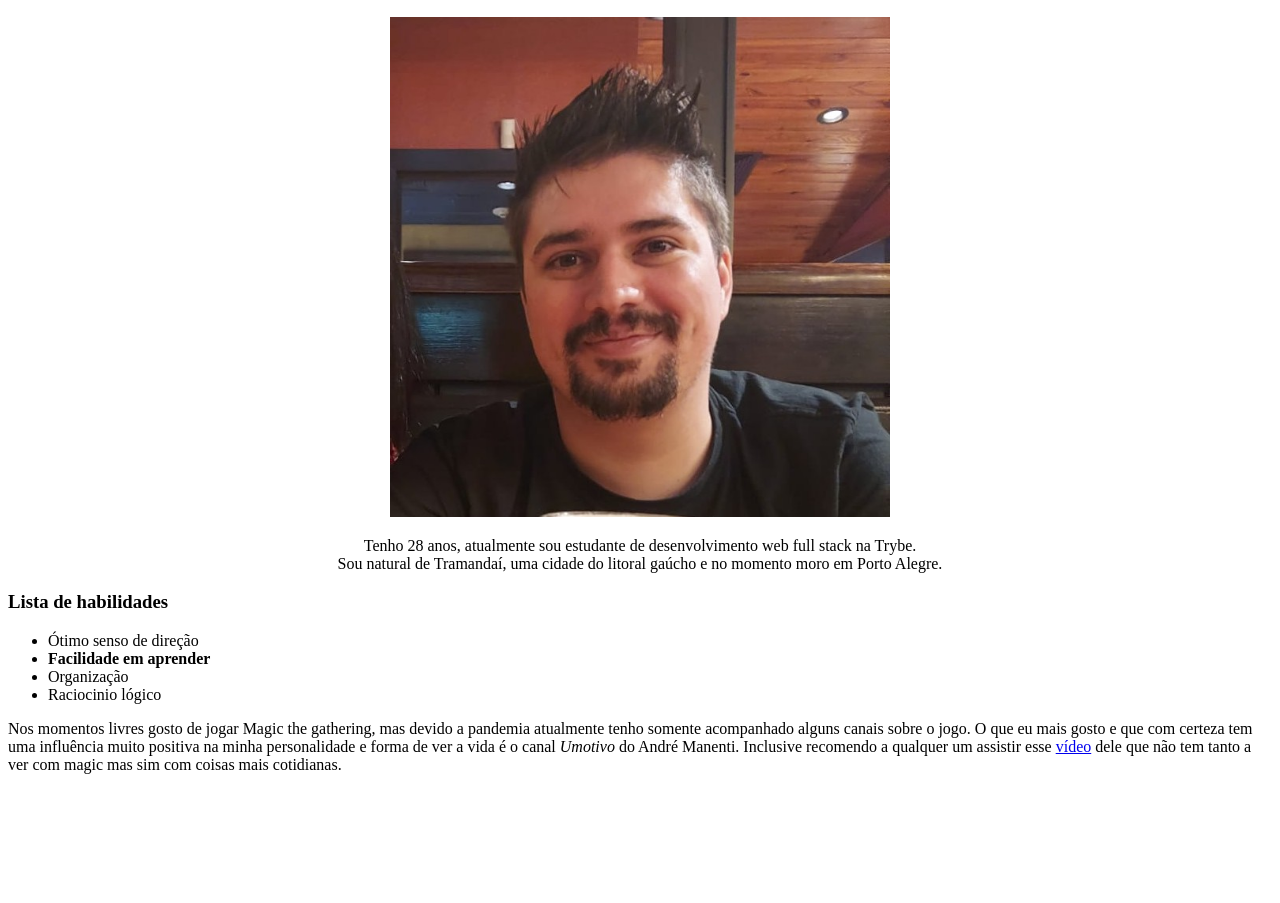
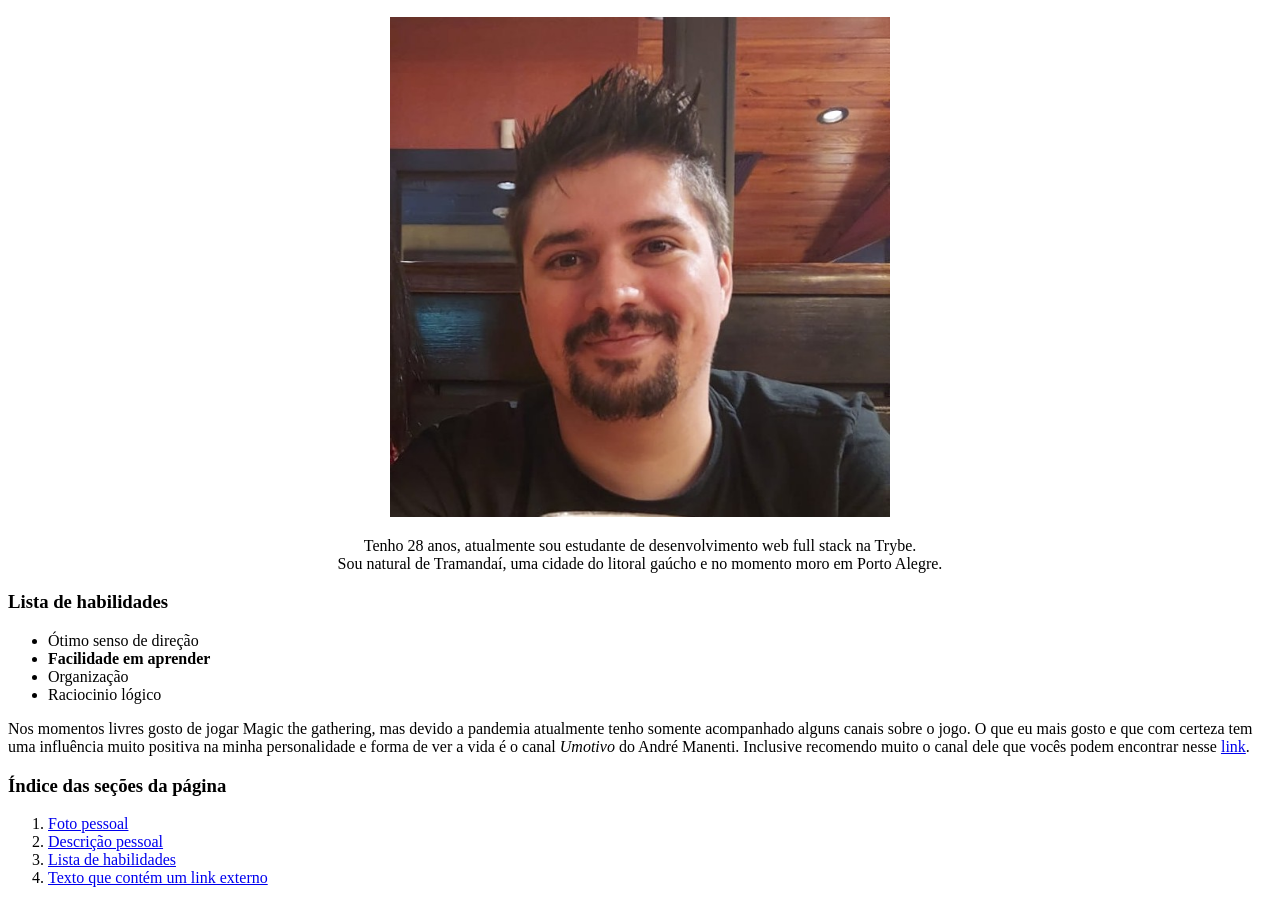
Before and after one commit to GabrielRodriguesMachado/GabrielRodriguesMachado.github.io, a plain HTML site: page index.html in a window 1280 px wide. Shown: the part 104-1007 px from the top of the page. Before the commit the page ends 894 px from the top, so only its background shows below. Drawn offline with Linux system fonts and the light colour scheme.

Commit message:
criado o indice e atualizado o tittle da página

```diff
--- a/index.html
+++ b/index.html
@@ -2,7 +2,7 @@
 <html lang="pt-br">
 <head>
     <meta charset="UTF-8">
-    <title>Document</title>
+    <title>Portifólio</title>
     <style>
         div {
             text-align: center;
@@ -15,13 +15,13 @@
 
         <h3><em>Essa página servira como portifólio pessoal durante o curso da Trybe e será atualizado constantemente.</em></h3>
 
-        <img src="gabriel.jpeg" alt="Foto do Gabriel sorrindo." width="500px">
+        <img src="gabriel.jpeg" alt="Foto do Gabriel sorrindo." width="500px" id="fotopessoal">
 
-        <p>Tenho 28 anos, atualmente sou estudante de desenvolvimento web full stack na Trybe.<br>
+        <p id="brevedescricao">Tenho 28 anos, atualmente sou estudante de desenvolvimento web full stack na Trybe.<br>
         Sou natural de Tramandaí, uma cidade do litoral gaúcho e no momento moro em Porto Alegre.</p>
     </div>
 
-    <h3>Lista de habilidades</h3>
+    <h3 id="habilidades">Lista de habilidades</h3>
 
     <ul>
         <li>Ótimo senso de direção</li>
@@ -30,6 +30,14 @@
         <li>Raciocinio lógico</li>
     </ul>
 
-    <p>Nos momentos livres gosto de jogar Magic the gathering, mas devido a pandemia atualmente tenho somente acompanhado alguns canais sobre o jogo. O que eu mais gosto e que com certeza tem uma influência muito positiva na minha personalidade e forma de ver a vida é o canal <em>Umotivo</em> do André Manenti. Inclusive recomendo a qualquer um assistir esse <a href="https://www.youtube.com/watch?v=iR4tRdXbJBI" target="_blank">vídeo</a> dele que não tem tanto a ver com magic mas sim com coisas mais cotidianas.</p>
+    <p id="linkexterno">Nos momentos livres gosto de jogar Magic the gathering, mas devido a pandemia atualmente tenho somente acompanhado alguns canais sobre o jogo. O que eu mais gosto e que com certeza tem uma influência muito positiva na minha personalidade e forma de ver a vida é o canal <em>Umotivo</em> do André Manenti. Inclusive recomendo muito o canal dele que vocês podem encontrar nesse <a href="https://www.youtube.com/c/UMotivo" target="_blank">link</a>.</p>
+
+    <h3>Índice das seções da página</h3>
+    <ol>
+        <li><a href="#fotopessoal">Foto pessoal</a></li>
+        <li><a href="#brevedescricao">Descrição pessoal</a></li>
+        <li><a href="#habilidades">Lista de habilidades</a></li>
+        <li><a href="#linkexterno">Texto que contém um link externo</a></li>
+    </ol>
 </body>
 </html>
```
